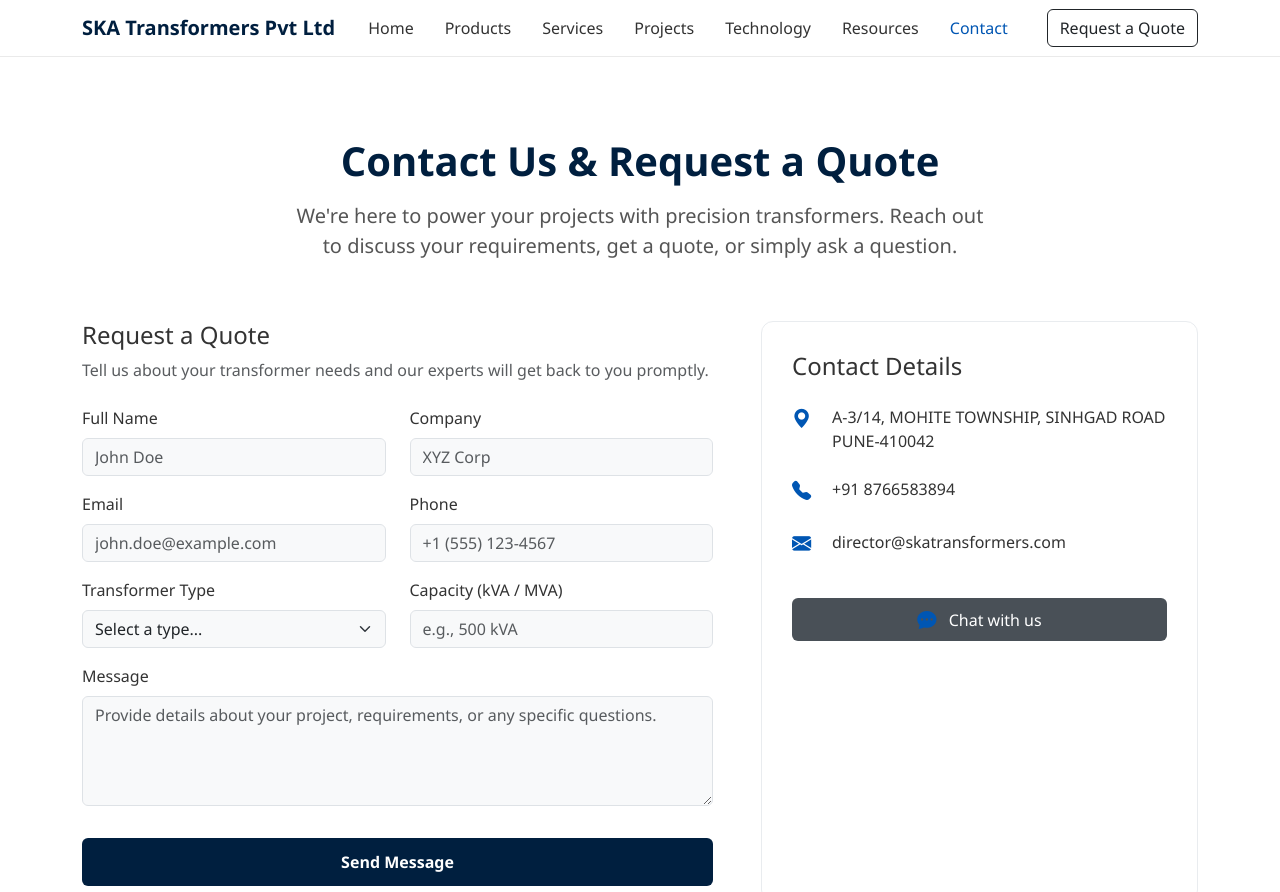
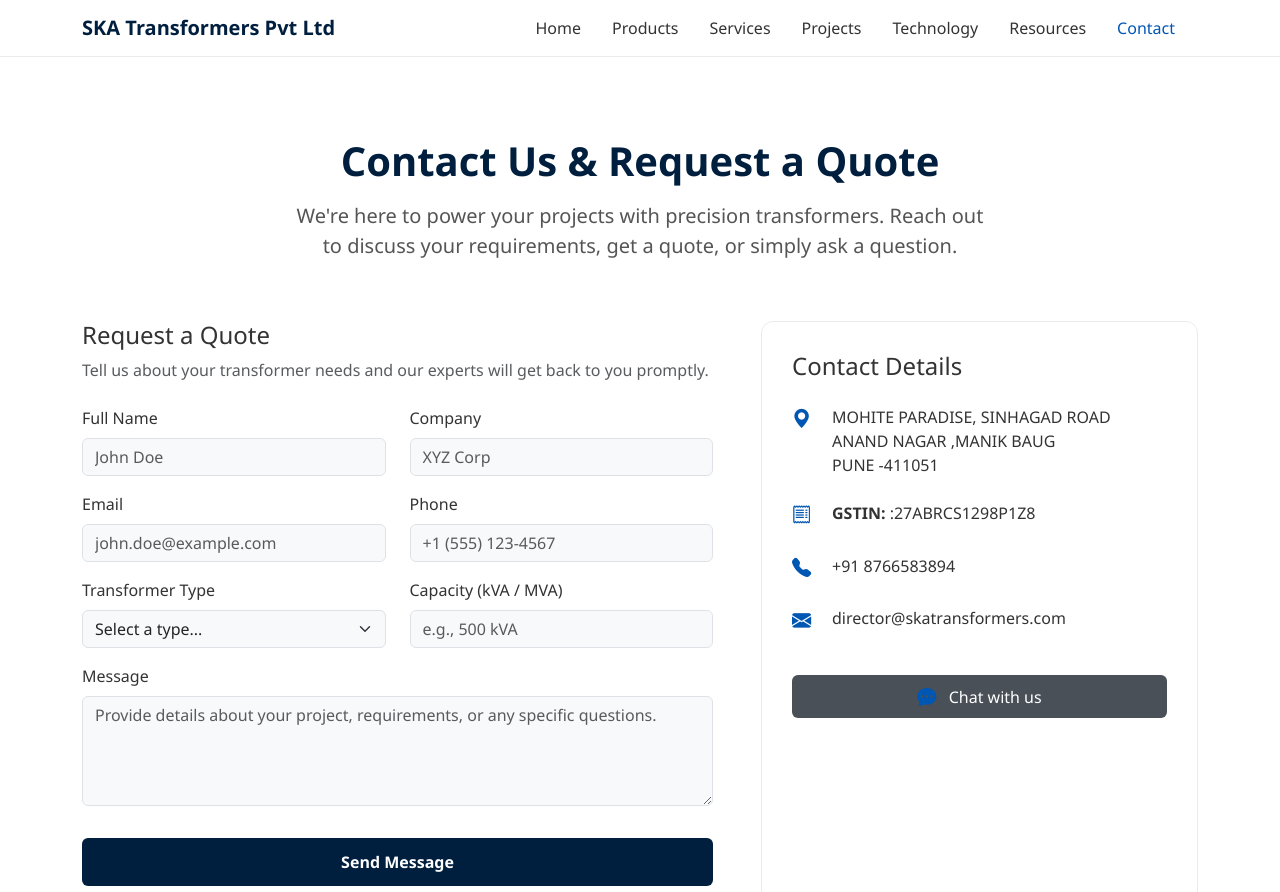
Before and after one commit to vikramshendage/SKA, a plain HTML site: page contact.html in a window 1280 px wide. Shown: the top 892 px of the page. Drawn offline with nearby package versions, Linux system fonts and the light colour scheme.

Commit message:
Update contact.html

```diff
--- a/contact.html
+++ b/contact.html
@@ -114,6 +114,7 @@
 
     /* --- Map Section --- */
     .map-section {
+    width: 100%;
         text-align: center;
         padding-bottom: 80px;
     }
@@ -159,7 +160,6 @@
           <li class="nav-item"><a class="nav-link" href="resource.html">Resources</a></li>
           <li class="nav-item"><a class="nav-link active" href="contact.html">Contact</a></li>
         </ul>
-        <a href="#" class="btn btn-outline-dark ms-3">Request a Quote</a>
       </div>
     </div>
   </nav>
@@ -244,9 +244,16 @@
               <li>
                 <div class="d-flex">
                   <i class="bi bi-geo-alt-fill"></i>
-                  <span>A-3/14, MOHITE TOWNSHIP, SINHGAD ROAD<br>PUNE-410042</span>
+                  <span>MOHITE PARADISE, SINHAGAD ROAD <br>ANAND NAGAR ,MANIK BAUG<br>PUNE -411051</span>
                 </div>
               </li>
+              <li>
+                <div class="d-flex">
+                  <i class="bi bi-receipt"></i>
+                  <span><strong>GSTIN:</strong> :27ABRCS1298P1Z8</span>
+                </div>
+              </li>
+              <li>
               <li>
                 <div class="d-flex">
                   <i class="bi bi-telephone-fill"></i>
@@ -272,7 +279,7 @@
    <div class="map-section">
   <h2>Company Office</h2>
 
- <iframe src="https://www.google.com/maps/embed?pb=!1m18!1m12!1m3!1d3784.1633188170754!2d73.82143427371915!3d18.476260020529175!2m3!1f0!2f0!3f0!3m2!1i1024!2i768!4f13.1!3m3!1m2!1s0x3bc2955eb38c5fa9%3A0xab124d0571bc1300!2sMohite%20Twp%2C%20Varshanand%20Society%2C%20Anand%20Nagar%2C%20Pune%2C%20Maharashtra%20411051!5e0!3m2!1sen!2sin!4v1761019227336!5m2!1sen!2sin" width="100%" height="450" style="border:0;" allowfullscreen="" loading="lazy" referrerpolicy="no-referrer-when-downgrade"></iframe>
+ <iframe src="https://www.google.com/maps/embed?pb=!1m18!1m12!1m3!1d946.0436469582589!2d73.82181076948484!3d18.475749370894892!2m3!1f0!2f0!3f0!3m2!1i1024!2i768!4f13.1!3m3!1m2!1s0x3bc295604d831059%3A0x74da192a68e3f7c7!2sMohite%20Paradise-G!5e0!3m2!1sen!2sin!4v1762575775010!5m2!1sen!2sin" width="100%" height="450" style="border:0;" allowfullscreen="" loading="lazy" referrerpolicy="no-referrer-when-downgrade"></iframe>
 
 </div>
 
```
